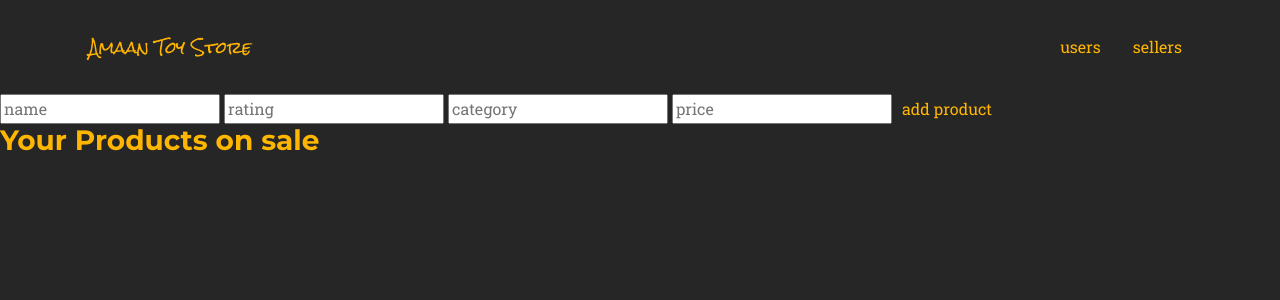
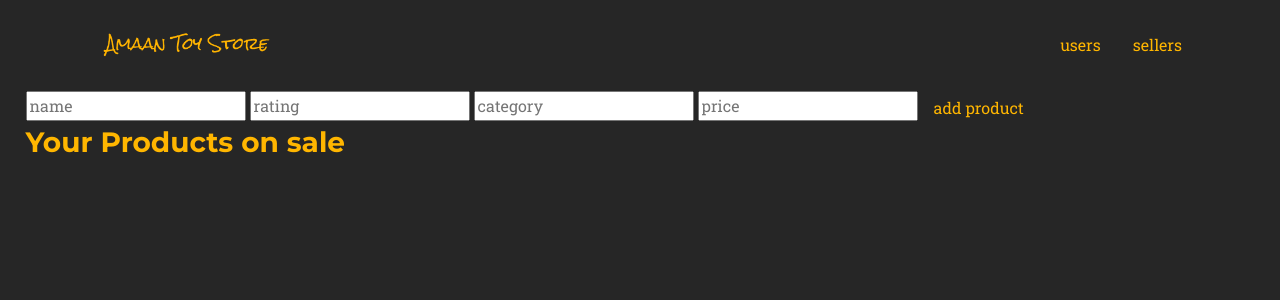
Before and after one commit to rainmaker29/Toy-Store-SQL-Server, a Flask app: template templates/my_products.html in a window 1280 px wide. Shown: the top 300 px of the page. Run offline with Flask 2, Linux system fonts and the light colour scheme; the template is opened without the code that fills it, so the values that code supplies are empty; parts of the project's set-up code (start-up, migrations or seed data) failed here and were passed over; some libraries are stand-ins or nearby versions; some web fonts are replaced.

Commit message:
Bootstrap 5

```diff
--- a/templates/index.html
+++ b/templates/index.html
@@ -96,7 +96,7 @@
   <div class="container">
       <div class="masthead-subheading">Amaan Toy Store</div>
       <div class="masthead-heading text-uppercase">Find your toys</div>
-      <a class="btn btn-primary btn-xl text-uppercase js-scroll-trigger" href="#section2">Tell Me More</a>
+      <a class="btn btn-primary btn-xl text-uppercase js-scroll-trigger" href="#section2">Show Me More</a>
   </div>
 </header>
 
--- a/templates/my_products.html
+++ b/templates/my_products.html
@@ -4,6 +4,18 @@
 {% block head %}
 
 <title>Ecommerce Store</title>
+<style>
+
+  img {
+border: none;
+max-width: 100%;
+height: 80%;
+display: block;
+margin-left: 10%;
+transition: transform .2s ease-in-out;
+}
+
+</style>
 
 
 {% endblock %}
@@ -21,19 +33,19 @@
 {% endwith %}
 
 
-<div>
+<div style="margin-left: 2%;">
 <form action="/add_product" method="POST">
 
 <input type="text" name="new_product_name" placeholder="name">
 <input type="text" name="new_product_rating" placeholder="rating">
 <input type="text" name="new_product_category" placeholder="category">
 <input type="text" name="new_product_price" placeholder="price">
-<input type="submit" value="add product" name="submit">
+<input type="submit" value="add product" name="submit" class="btn btn-primary ">
 </form>
 </div>
 
 
-<div>
+<div style="margin-left: 2%;">
 
     <h3> Your Products on sale</h3>
     <div class="grid-container">
@@ -42,6 +54,7 @@
         <div class="item{{ loop.index }}">
 
             <a href="{{url_for('product', product_id=product_id)}}">
+              <img src="https://homepages.cae.wisc.edu/~ece533/images/pool.png" alt="">
                 {{ get_name_by_id(product_id) }}
              </a>
 
--- a/templates/product.html
+++ b/templates/product.html
@@ -76,6 +76,7 @@
     </tr>
 
     <tr>
+        {% if user.role=="user" %}
     <td><form action="/add_to_cart" class="form-inline">
         <input type="submit" value="add_to_cart" name="add_to_cart" class="btn btn-primary ">
     </form></td>
@@ -83,7 +84,7 @@
     <td><form action="/view_cart" class="form-inline">
         <input type="submit" value="view_cart" class="btn btn-primary ">
     </form></td>
-
+    {% endif %}
 
     </tr>
 
--- a/templates/results.html
+++ b/templates/results.html
@@ -11,7 +11,7 @@
   max-width: 100%;
   height: 80%;
   display: block;
-
+  margin-left: 10%;
   transition: transform .2s ease-in-out;
 }
 
--- a/views.py
+++ b/views.py
@@ -123,7 +123,8 @@
 
 @app.route("/my_products")
 def my_products():
-    return render_template("my_products.html",my_prods=get_seller_products(user.email))
+    return render_template("my_products.html",my_prods=get_seller_products(user.email),
+    user=user)
 
 @app.route("/add_product",methods=['POST'])
 def add_product():
@@ -138,12 +139,13 @@
                                                   for i in range(32))
     if new_prod[1]=="N/A" or new_prod[12]=="N/A":
         flash("Insuff product info ! Add again !")
-        return render_template("/my_products.html",my_prods=get_seller_products(user.email))
+        return render_template("/my_products.html",my_prods=get_seller_products(user.email),
+        user=user)
 
     df.loc[len(df)+1] = new_prod
     df.to_csv('products.csv',index=False)
     flash("Item added !")
-    return render_template("/my_products.html",my_prods=get_seller_products(user.email))
+    return render_template("/my_products.html",my_prods=get_seller_products(user.email),user=user)
 
 
 # Login , Signup
```
Also changed, not shown: products.csv.
